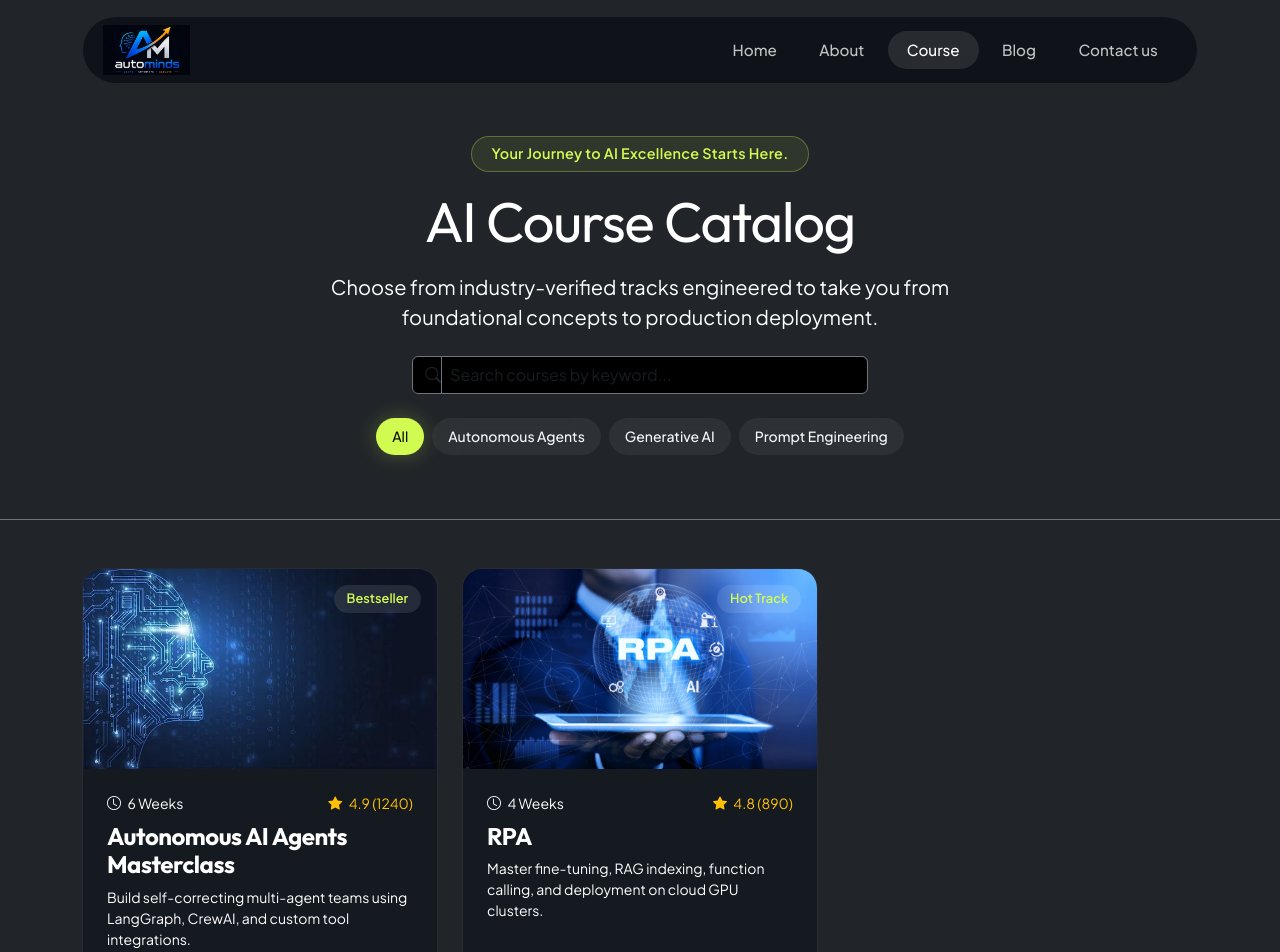
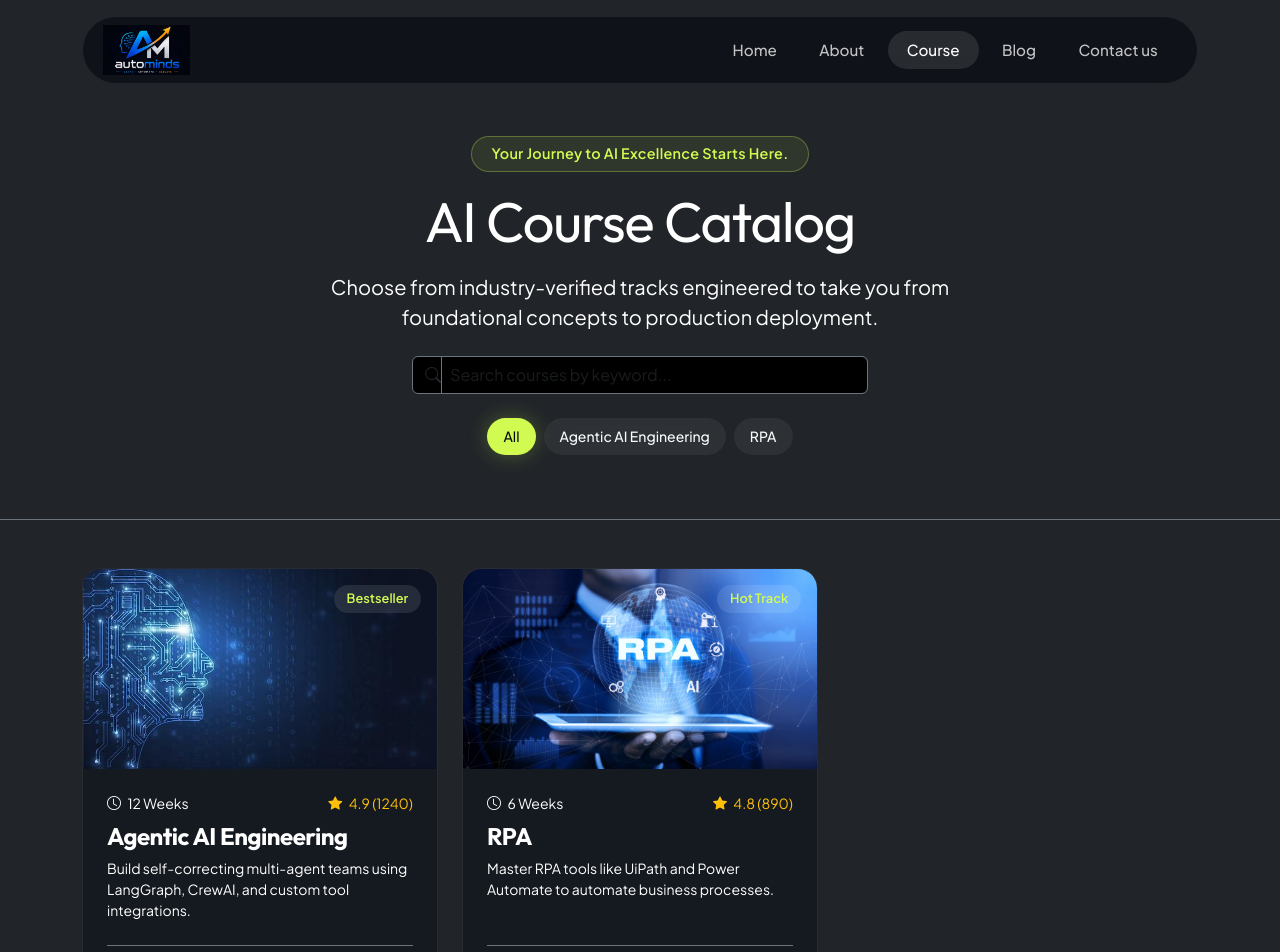
Before and after one commit to anilmamidwar15021991/autominds.in, a React (Vite) app: page /courses in a window 1280 px wide. Shown: the top 952 px of the page. Built offline with nearby package versions, Linux system fonts and the light colour scheme.

Commit message:
updated contact details

```diff
--- a/src/pages/Contact.jsx
+++ b/src/pages/Contact.jsx
@@ -54,7 +54,7 @@ const Contact = () => {
                     </div>
                     <div>
                       <span className="  small d-block">Email</span>
-                      <strong className="text-white fs-6">automindsacademy@gmail.com</strong>
+                      <strong className="text-white fs-6">management@automindsacademy.in </strong>
                     </div>
                   </div>
 
--- a/src/pages/Course.jsx
+++ b/src/pages/Course.jsx
@@ -7,13 +7,13 @@ import workflowImg from '../assets/RPA-for-enterprises.webp';
 const coursesData = [
   {
     id: 1,
-    title: "Autonomous AI Agents Masterclass",
-    category: "Autonomous Agents",
-    duration: "6 Weeks",
+    title: "Agentic AI Engineering",
+    category: "Agentic AI Engineering",
+    duration: "12 Weeks",
     level: "Intermediate",
     rating: 4.9,
     reviews: 1240,
-    price: "$149",
+    price: "INR",
     image: profileAiImg,
     badge: "Bestseller",
     description: "Build self-correcting multi-agent teams using LangGraph, CrewAI, and custom tool integrations.",
@@ -22,16 +22,16 @@ const coursesData = [
   {
     id: 2,
     title: "RPA",
-    category: "Generative AI",
-    duration: "4 Weeks",
+    category: "RPA",
+    duration: "6 Weeks",
     level: "Advanced",
     rating: 4.8,
     reviews: 890,
-    price: "$129",
+    price: "INR",
     image: workflowImg,
     badge: "Hot Track",
-    description: "Master fine-tuning, RAG indexing, function calling, and deployment on cloud GPU clusters.",
-    curriculum: ["Vector Database Setup", "Hybrid Search RAG", "Model Fine-tuning", "Latency Optimization"]
+    description: "Master RPA tools like UiPath and Power Automate to automate business processes.",
+    curriculum: ["UiPath Studio & Automation Anywhere", "Power Automate & Process Mining", "Bot Architecture & Orchestration", "Enterprise Workflow Automation"]
   }
 ];
 
@@ -40,12 +40,12 @@ const Course = () => {
   const [searchQuery, setSearchQuery] = useState('');
   const [activeCourseModal, setActiveCourseModal] = useState(null);
 
-  const categories = ['All', 'Autonomous Agents', 'Generative AI', 'Prompt Engineering'];
+  const categories = ['All', 'Agentic AI Engineering', 'RPA'];
 
   const filteredCourses = coursesData.filter(course => {
     const matchesCategory = selectedCategory === 'All' || course.category === selectedCategory;
     const matchesSearch = course.title.toLowerCase().includes(searchQuery.toLowerCase()) ||
-                          course.description.toLowerCase().includes(searchQuery.toLowerCase());
+      course.description.toLowerCase().includes(searchQuery.toLowerCase());
     return matchesCategory && matchesSearch;
   });
 
@@ -86,11 +86,10 @@ const Course = () => {
               <button
                 key={cat}
                 onClick={() => setSelectedCategory(cat)}
-                className={`btn btn-sm rounded-pill px-3 py-2 fw-medium border-0 transition-all ${
-                  selectedCategory === cat
-                    ? 'btn-lime'
-                    : 'btn-glass'
-                }`}
+                className={`btn btn-sm rounded-pill px-3 py-2 fw-medium border-0 transition-all ${selectedCategory === cat
+                  ? 'btn-lime'
+                  : 'btn-glass'
+                  }`}
               >
                 {cat}
               </button>
```
